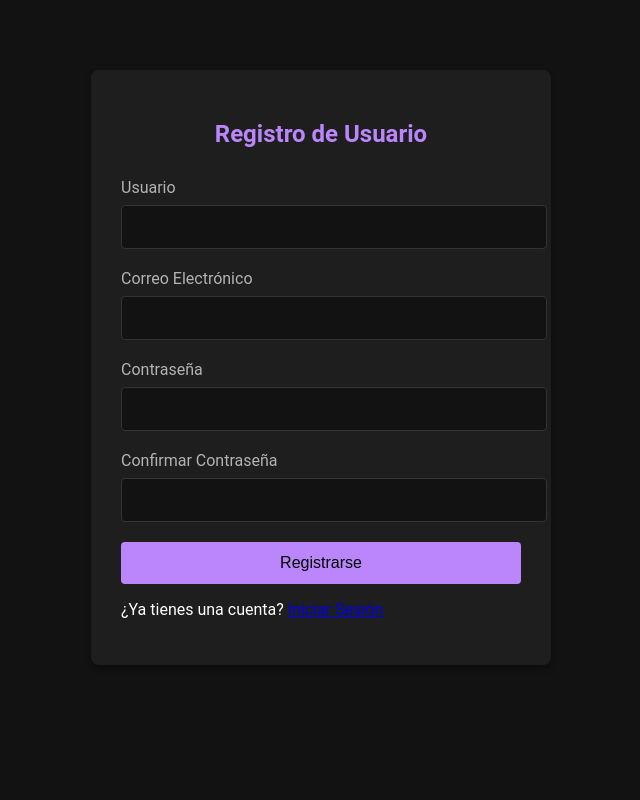
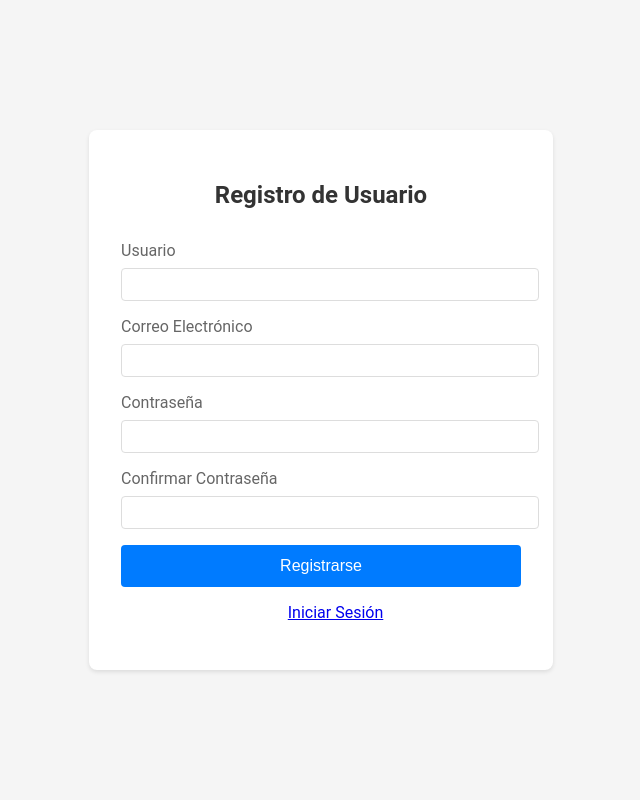
Before and after one commit to juanjomar1234/desk-colaborador, a Flask app: page /register in a window 1280 px wide. Shown: the whole page, without its empty margins (319-959 px from the left). Run offline with Flask 3, Linux system fonts and the light colour scheme.

Commit message:
Update auth service configuration and static files

```diff
--- a/auth_service/static/css/auth.css
+++ b/auth_service/static/css/auth.css
@@ -20,72 +20,62 @@
 }
 
 .container {
-  max-width: 1200px;
-  margin: 0 auto;
-  padding: 20px;
+  display: flex;
+  justify-content: center;
+  align-items: center;
+  min-height: 100vh;
+  background-color: #f5f5f5;
 }
 
 /* Formularios */
 .form-container {
-  background-color: var(--bg-secondary);
+  background-color: white;
+  padding: 2rem;
   border-radius: 8px;
-  padding: 30px;
-  box-shadow: 0 4px 6px rgba(0, 0, 0, 0.3);
+  box-shadow: 0 2px 4px rgba(0, 0, 0, 0.1);
+  width: 100%;
   max-width: 400px;
-  margin: 50px auto;
 }
 
 .form-title {
   text-align: center;
-  margin-bottom: 30px;
-  color: var(--accent-color);
+  margin-bottom: 2rem;
+  color: #333;
 }
 
 .form-group {
-  margin-bottom: 20px;
+  margin-bottom: 1rem;
 }
 
 .form-label {
   display: block;
-  margin-bottom: 8px;
-  color: var(--text-secondary);
+  margin-bottom: 0.5rem;
+  color: #666;
 }
 
 .form-input {
   width: 100%;
-  padding: 12px;
+  padding: 0.5rem;
+  border: 1px solid #ddd;
   border-radius: 4px;
-  border: 1px solid var(--border-color);
-  background-color: var(--bg-primary);
-  color: var(--text-primary);
-  font-size: 16px;
-}
-
-.form-input:focus {
-  outline: none;
-  border-color: var(--accent-color);
-  box-shadow: 0 0 0 2px rgba(187, 134, 252, 0.3);
 }
 
 .btn {
-  display: inline-block;
-  padding: 12px 24px;
+  width: 100%;
+  padding: 0.75rem;
+  border: none;
   border-radius: 4px;
-  border: none;
-  font-size: 16px;
-  font-weight: 500;
   cursor: pointer;
-  transition: background-color 0.3s, transform 0.2s;
+  font-size: 1rem;
 }
 
 .btn-primary {
-  background-color: var(--accent-color);
-  color: #000000;
+  background-color: #007bff;
+  color: white;
 }
 
 .btn-primary:hover {
-  background-color: #a370db;
-  transform: translateY(-2px);
+  background-color: #0056b3;
 }
 
 .btn-block {
@@ -95,19 +85,20 @@
 
 /* Mensajes */
 .alert {
-  padding: 12px;
+  padding: 1rem;
+  margin-bottom: 1rem;
   border-radius: 4px;
-  margin-bottom: 20px;
+  text-align: center;
 }
 
 .alert-error {
-  background-color: rgba(207, 102, 121, 0.2);
-  color: var(--error-color);
-  border: 1px solid var(--error-color);
+  background-color: #f8d7da;
+  color: #721c24;
+  border: 1px solid #f5c6cb;
 }
 
 .alert-success {
-  background-color: rgba(3, 218, 198, 0.2);
-  color: var(--success-color);
-  border: 1px solid var(--success-color);
+  background-color: #d4edda;
+  color: #155724;
+  border: 1px solid #c3e6cb;
 }
--- a/auth_service/templates/login.html
+++ b/auth_service/templates/login.html
@@ -11,7 +11,7 @@
     <div class="container">
         <div class="form-container">
             <h2 class="form-title">Iniciar Sesión</h2>
-            <form id="login-form">
+            <form id="login-form" method="POST">
                 <div class="form-group">
                     <label for="username" class="form-label">Usuario</label>
                     <input type="text" id="username" name="username" class="form-input" required>
```
Also changed, not shown: auth_service/__init__.py (+10 -6 lines), auth_service/static/js/auth.js (+13 -17 lines), test_services.py (+6 -6 lines).
